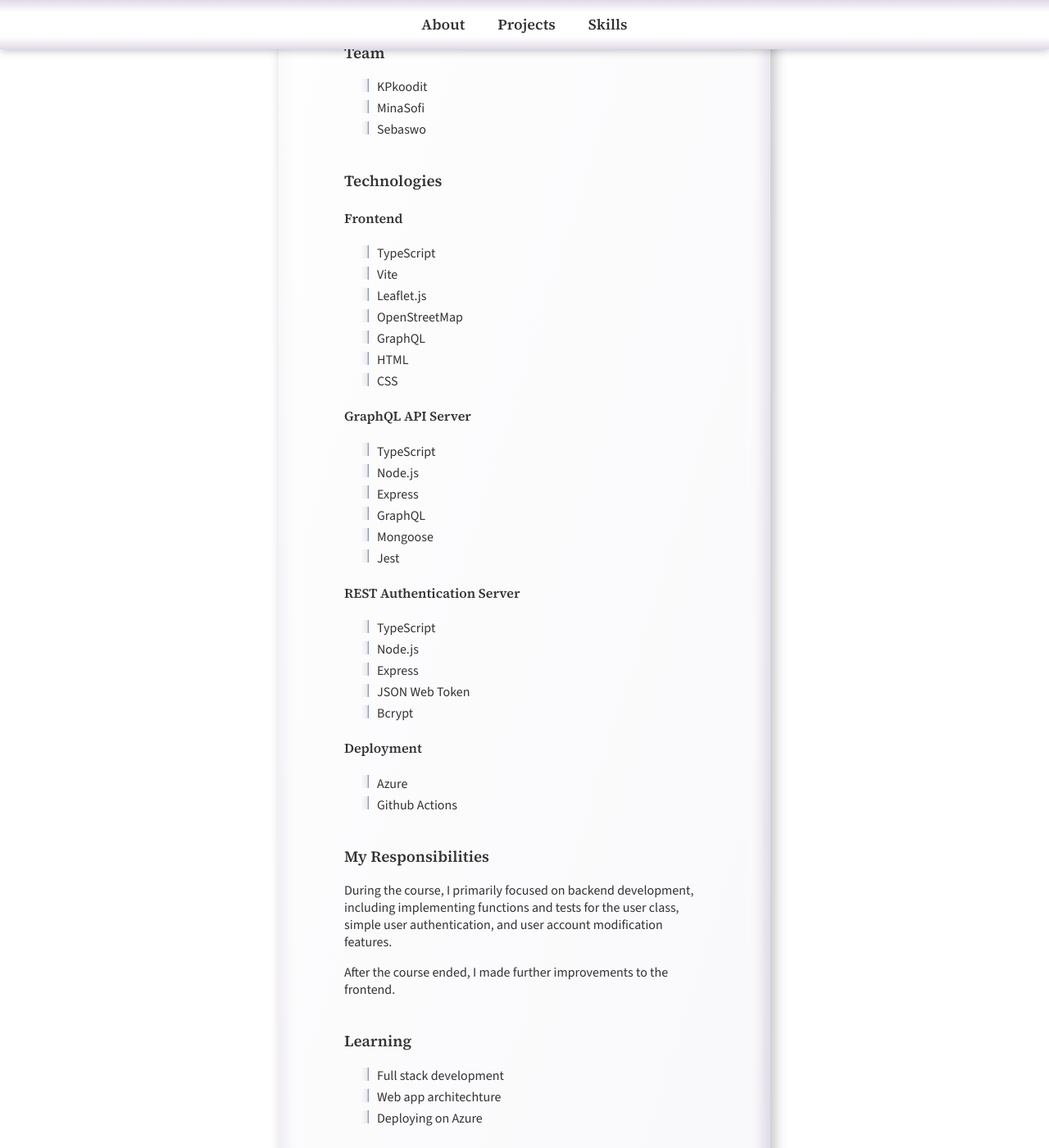
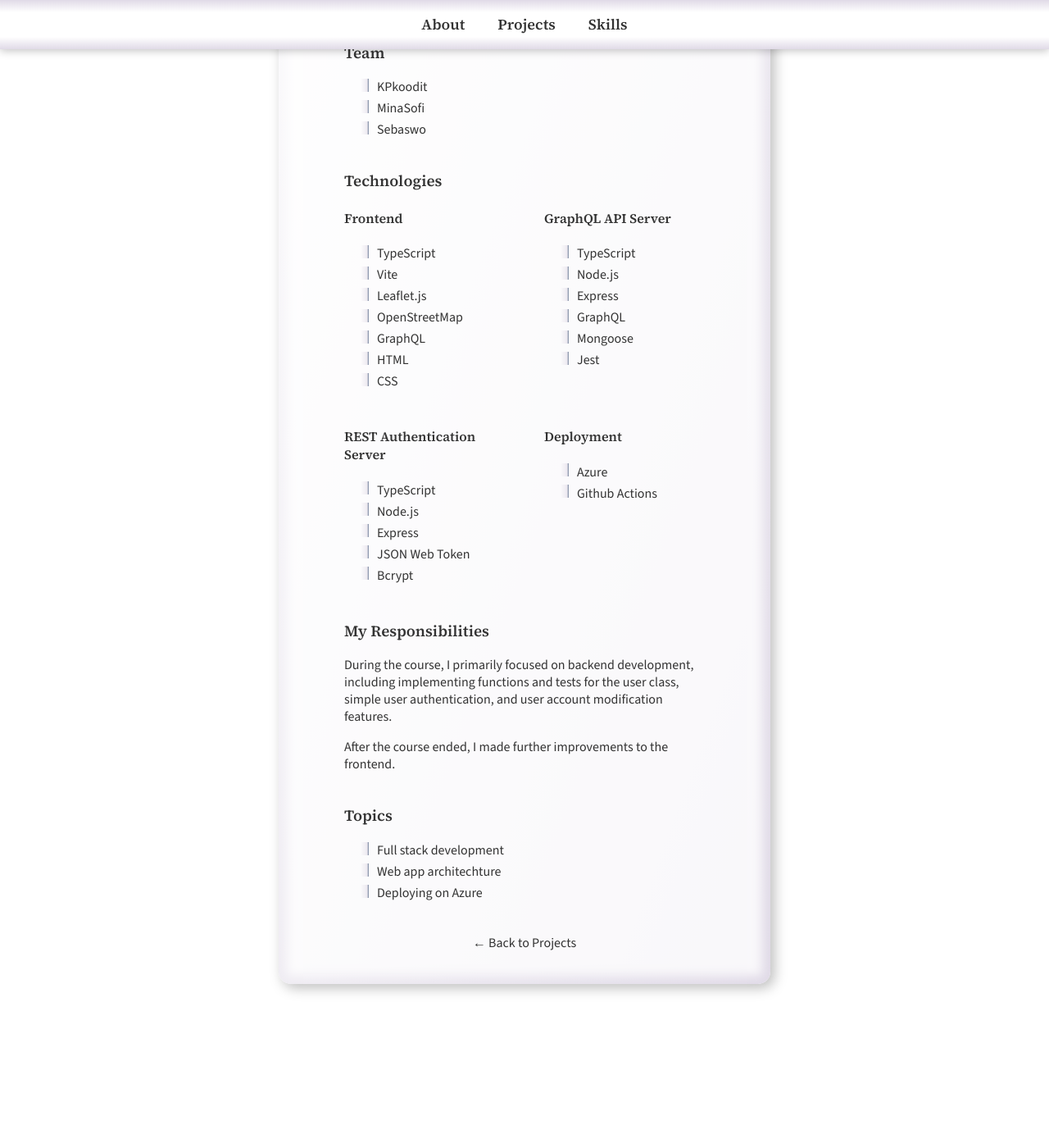
Before and after one commit to KPkoodit/KPkoodit.github.io, a Jekyll site: the page built from _projects/dogPark2.html, in a window 1280 px wide and 1400 px high, scrolled down 528 px. Shown: the whole window at 82% size. Built offline with Jekyll 4.4.1, drawn with Linux system fonts in a browser that asks for light colours; after the commit the page ends 1768 px from its top, so only the background shows below that.

Commit message:
CSS animations and minor changes

```diff
--- a/_projects/budgetCalculator.html
+++ b/_projects/budgetCalculator.html
@@ -44,11 +44,11 @@ weight: 3
 <p>Frontend refactoring and modernization using SceneBuilder.</p>
 <p>Continuous testing and bug fixing, in which everyone participated.</p>
 
-<h3>Learning</h3>
+<h3>Topics</h3>
 
 <ul class="gradient-list">
     <li>Full stack development</li>
     <li>Scrum method</li>
+    <li>Writing documentation</li>
     <li>Importance of planning</li>
-    <li>Writing documentation</li>
 </ul>
--- a/_projects/dogPark2.html
+++ b/_projects/dogPark2.html
@@ -25,10 +25,11 @@ weight: 5
     <li>Sebaswo</li>
 </ul>
 
-<h3>Technologies</h3>
+<h3 class="no-bottom-margin">Technologies</h3>
 
+<div class="tech-container">
+    <div class="tech">
         <h4>Frontend</h4>
-
         <ul class="gradient-list">
           <li>TypeScript</li>
           <li>Vite</li>
@@ -38,9 +39,10 @@ weight: 5
           <li>HTML</li>
           <li>CSS</li>
         </ul>
+    </div>
 
+    <div class="tech">
         <h4>GraphQL API Server</h4>
-
         <ul class="gradient-list">
           <li>TypeScript</li>
           <li>Node.js</li>
@@ -49,9 +51,10 @@ weight: 5
           <li>Mongoose</li>
           <li>Jest</li>
         </ul>
+    </div>
 
+    <div class="tech">
         <h4>REST Authentication Server</h4>
-
         <ul class="gradient-list">
           <li>TypeScript</li>
           <li>Node.js</li>
@@ -59,19 +62,22 @@ weight: 5
           <li>JSON Web Token</li>
           <li>Bcrypt</li>
         </ul>
+    </div>
 
+    <div class="tech">
         <h4>Deployment</h4>
-
         <ul class="gradient-list">
             <li>Azure</li>
             <li>Github Actions</li>
         </ul>
+    </div>
+</div>
 
 <h3>My Responsibilities</h3>
 <p>During the course, I primarily focused on backend development, including implementing functions and tests for the user class, simple user authentication, and user account modification features.</p>
 <p>After the course ended, I made further improvements to the frontend.</p>
 
-<h3>Learning</h3>
+<h3>Topics</h3>
 
 <ul class="gradient-list">
     <li>Full stack development</li>
--- a/_projects/finetuning.html
+++ b/_projects/finetuning.html
@@ -30,7 +30,7 @@ weight: 1
   <li>Pillow</li>
 </ul>
 
-<h3>Learning</h3>
+<h3>Topics</h3>
 
 <ul class="gradient-list">
   <li>Understanding the technology</li>
--- a/assets/css/main.scss
+++ b/assets/css/main.scss
@@ -21,7 +21,7 @@ main {
     width: 100%;
 }
 
-/* Headers */
+/* Common headers */
 h1, h2, h3, h4 {
     font-family: 'Source Serif 4', serif;
     font-weight: 600;
@@ -38,7 +38,7 @@ h1, h2, h3, h4 {
   box-shadow: 0 2px 10px $color;
 }
 
-/* Main page content styling */
+/* Main page */
 .container {
     width: 100%;
     flex: 1 1 auto;
@@ -118,6 +118,18 @@ section {
     display: flex;
 }
 
+.tech-container {
+    display: flex;
+    flex-wrap: wrap;
+    justify-content: space-between;
+    gap: 20px;
+}
+
+.tech {
+    padding: 0 20px 0 0;
+    width: 40%;
+}
+
 .project-link, .skill-link {
   text-decoration: none;
   color: inherit;
@@ -184,21 +196,7 @@ table.skill-table td:last-child {
     color: #707F99;
 }
 
-.small-text {
-    font-size: 11px;
-    margin: 0;
-    color: #CBC1D7;
-}
-
-.no-top-margin {
-    margin-top: 0;
-}
-
-.no-bottom-margin {
-    margin-bottom: 0;
-}
-
-/* List stylings */
+/* Lists */
 .gradient-list {
     padding-left: 20px;
     margin: 0;
@@ -210,6 +208,10 @@ table.skill-table td:last-child {
     position: relative;
     padding-left: 20px;
     margin: 5px 0;
+    opacity: 0;
+    transform: translateX(20vw);
+    animation: slideIn 0.8s forwards;
+    animation-delay: calc(var(--i) * 0.15s);
 }
 
 .gradient-list li::before {
@@ -220,6 +222,21 @@ table.skill-table td:last-child {
     width: 10px;
     height: 1em;
     background: linear-gradient(to left, #707F99 0%, rgba(215, 206, 222, 0.4) 20%,  transparent 100%);
+}
+
+.gradient-list:not(.visible) li {
+  animation-play-state: paused;
+}
+
+.gradient-list.visible li {
+  animation-play-state: running;
+}
+
+@keyframes slideIn {
+  to {
+    opacity: 1;
+    transform: translateX(0);
+  }
 }
 
 .custom-bullet-list {
@@ -252,7 +269,7 @@ table.skill-table td:last-child {
     will-change: transform;
 }
 
-/* Navigation bar styling */
+/* Navigation bar */
 nav {
     position: fixed;
     top: 0;
@@ -299,7 +316,7 @@ nav ul li a:hover {
     color: #707F99;
 }
 
-/* Project Page and Skill Page Styles */
+/* Project page and skill page */
 .project-page, .skill-page {
     flex: 0 1 600px;
     max-width: 600px;
@@ -358,6 +375,12 @@ nav ul li a:hover {
     width: 45%;
 }
 
+.skill-page li {
+    list-style: none;
+    box-sizing: border-box;
+}
+
+/* Links */
 .project-page a, .skill-page a {
     color: #333;
 }
@@ -385,15 +408,6 @@ nav ul li a:hover {
 
 .dark-link:hover {
     color: #707F99;
-}
-
-.skill-page li {
-    list-style: none;
-    box-sizing: border-box;
-}
-
-.margin-on-bottom {
-    margin-bottom: 20px;
 }
 
 /* Images */
@@ -429,9 +443,29 @@ nav ul li a:hover {
     display: block;
 }
 
+/* Helpers */
 .flex-center {
   display: flex;
   justify-content: center;
+}
+
+.margin-on-bottom {
+    margin-bottom: 20px;
+}
+
+
+.small-text {
+    font-size: 11px;
+    margin: 0;
+    color: #CBC1D7;
+}
+
+.no-top-margin {
+    margin-top: 0;
+}
+
+.no-bottom-margin {
+    margin-bottom: 0;
 }
 
 /* Media Queries */
@@ -538,6 +572,16 @@ nav ul li a:hover {
         width: 60%;
     }
 
+    .tech-container {
+        flex-direction: column;
+        gap: 0;
+    }
+
+    .tech {
+        padding: 0 20px 0 0;
+        width: 100%;
+    }
+
     table.skill-table td:first-child {
         width: 100%;
     }
```
Also changed, not shown: _layouts/project.html (+30 -0 lines). Lines whose indentation alone changed are shown as unchanged.
